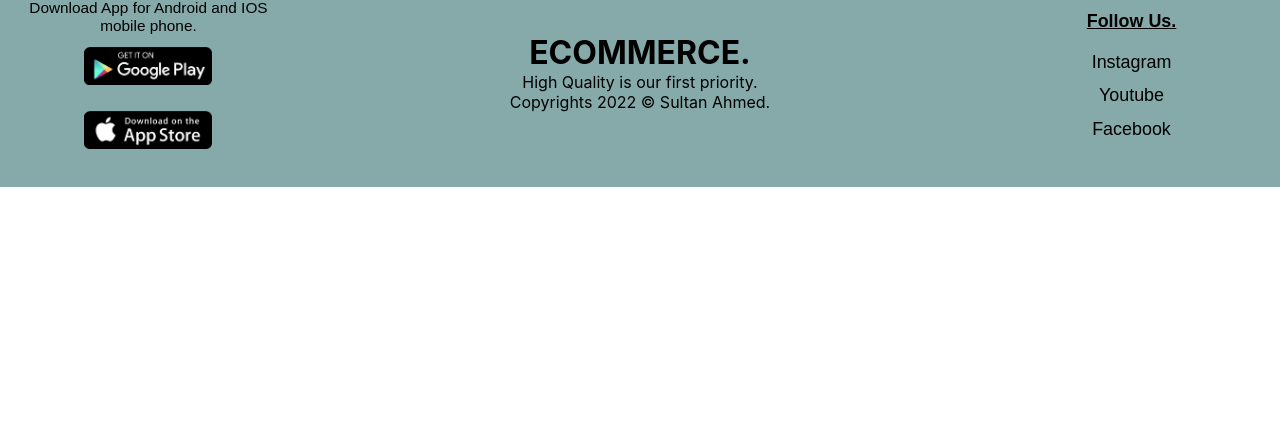
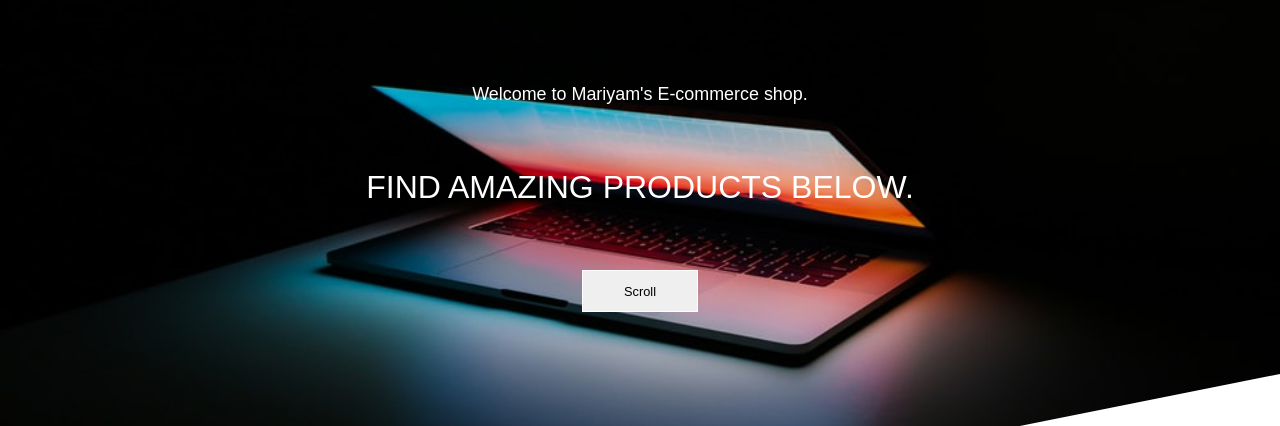
Before and after one commit to Sultaan-Ahmed/E-application-Front-end, a React (Create React App) app: page /products in a window 1280 px wide. Shown: the part 170-596 px from the top of the page. Built offline with nearby package versions, Linux system fonts and the light colour scheme.

Commit message:
Complete home section

```diff
--- a/src/App.js
+++ b/src/App.js
@@ -1,4 +1,5 @@
 import "./App.css";
+import Home from "./components/Home/Home";
 import Footer from "./components/Layout/Footer/Footer";
 import Header from "./components/Layout/Header/Header";
 
@@ -6,6 +7,7 @@ function App() {
   return (
     <>
       <Header />
+      <Home />
       <Footer />
     </>
   );
--- /dev/null
+++ b/src/components/Home/Home.css
@@ -0,0 +1,46 @@
+.banner {
+  background-image: url("../../images//cover.jfif");
+  background-position: center;
+  background-repeat: no-repeat;
+  background-size: cover;
+  height: 100vh;
+  display: flex;
+  flex-direction: column;
+  text-align: center;
+  align-items: center;
+  justify-content: center;
+  color: white;
+}
+.banner > h1 {
+  margin: 5vmax;
+  font: 300 2.5vmax "Arial";
+}
+.banner > p {
+  font: 300 1.4vmax "Arial";
+}
+.banner > a > button {
+  margin-bottom: 5vmax;
+  cursor: pointer;
+  border-color: white;
+  border: 1px solid white;
+  border-radius: 0;
+  padding: 1vmax;
+  transition: all 0.5s ease;
+  width: 9vmax;
+  font: 500 1vmax "Arial";
+}
+.banner > a > button:hover {
+  background-color: tomato;
+  color: black;
+}
+.banner::after {
+  content: "";
+  width: 100vw;
+  height: 100vh;
+  background-color: white;
+  position: absolute;
+  top: 0%;
+  left: 0%;
+  clip-path: polygon(100% 68%, 0 100%, 100% 100%);
+  max-width: 100%;
+}
--- /dev/null
+++ b/src/components/Home/Home.js
@@ -0,0 +1,22 @@
+import React from "react";
+import "./Home.css";
+const Home = () => {
+  return (
+    <>
+      <div className="banner">
+        <p>Welcome to Mariyam's E-commerce shop.</p>
+        <h1>FIND AMAZING PRODUCTS BELOW.</h1>
+        <a href="#container">
+          <button>Scroll</button>
+        </a>
+      </div>
+      {/* Features products showing start */}
+      <h2 className="homeHeading">Featured Products.</h2>
+      <div className="container" id="container">
+        <p>Products will add here.</p>
+      </div>
+    </>
+  );
+};
+
+export default Home;
--- a/src/components/Layout/Footer/Footer.css
+++ b/src/components/Layout/Footer/Footer.css
@@ -52,3 +52,6 @@ footer {
   transition: all 0.5s ease;
   margin: 0.5vmax;
 }
+.rightFooter > a:hover {
+  color: tomato;
+}
```
Also changed, not shown: src/components/Home/ProductCard.js (added).
